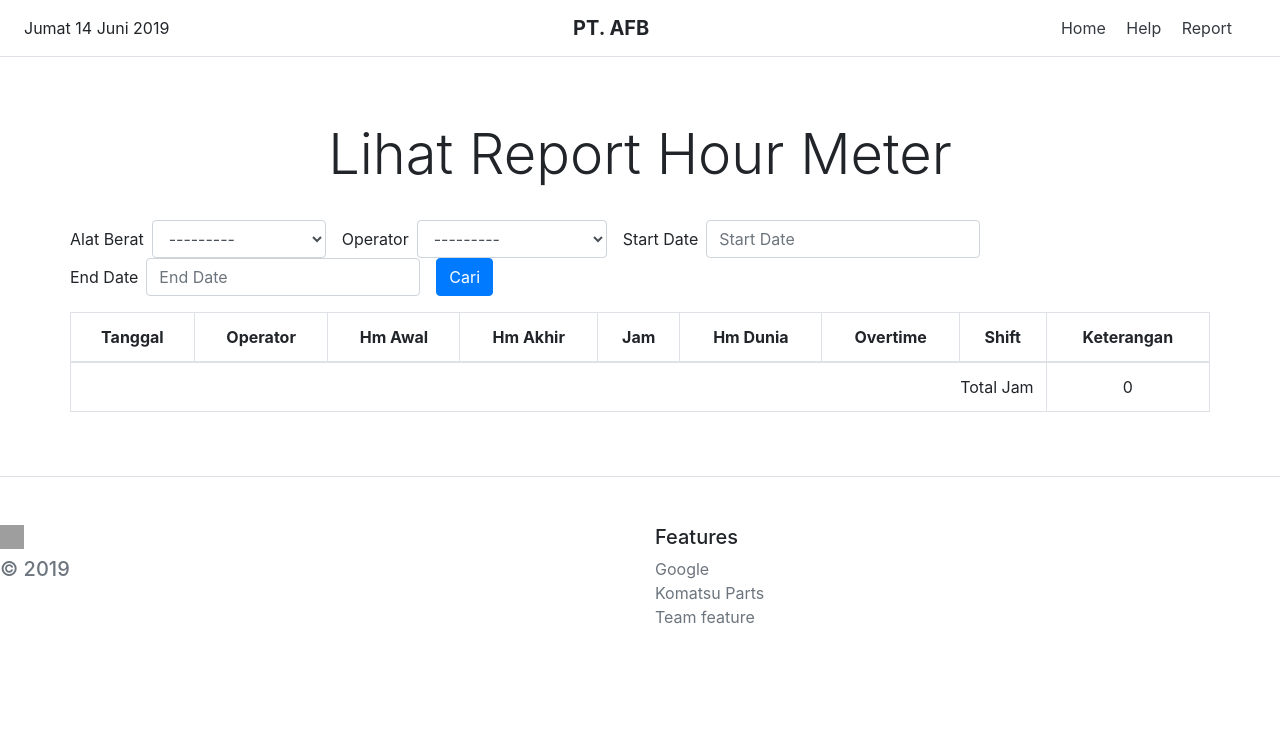
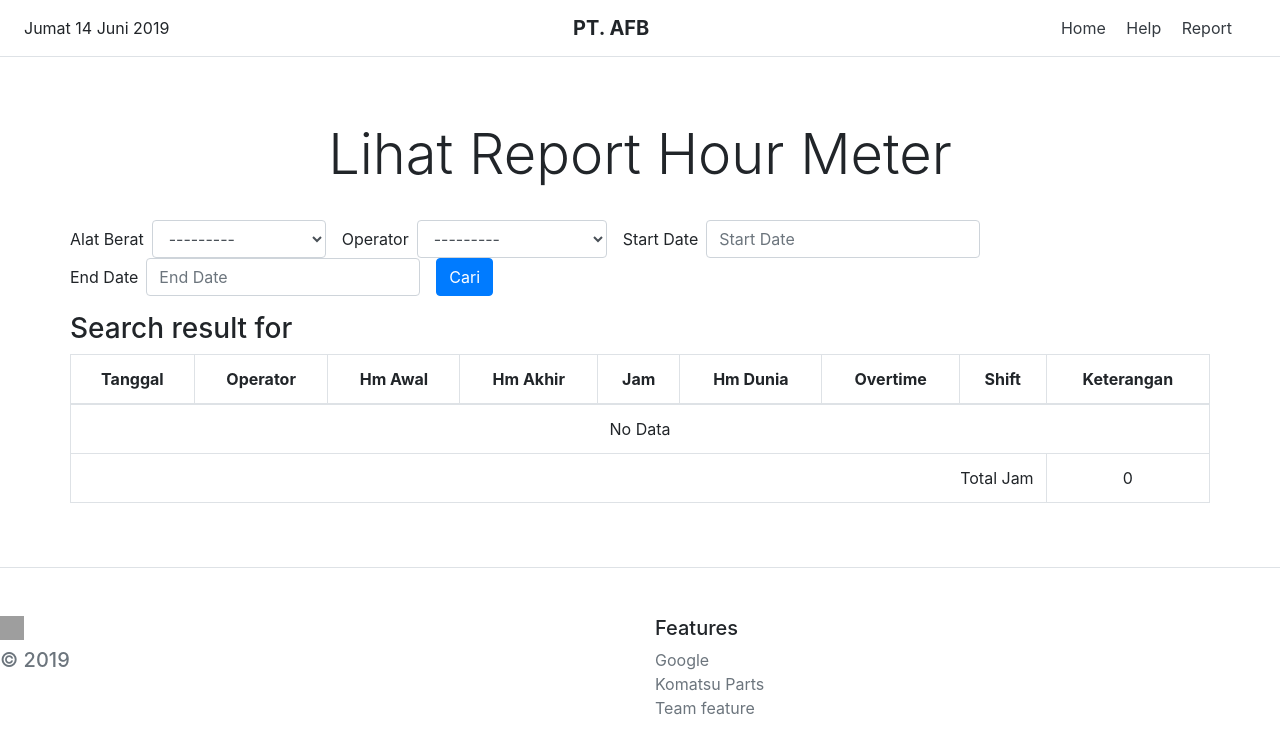
Before and after one commit to hengkypl/afb-project, a Django app: page /report/hour_meter in a window 1280 px wide. Shown: the top 742 px of the page. Run offline with Django 3.2, Linux system fonts and the light colour scheme; tables that the repository leaves empty hold one stand-in row (values such as "Sample post"); style sheets or scripts are compiled from the project's sources; some libraries are stand-ins or nearby versions; grey boxes are pictures that could not be loaded.

Commit message:
More improvement in hour meter report

```diff
--- a/report/views.py
+++ b/report/views.py
@@ -23,7 +23,6 @@
         get_var = self.request.GET
 
         if get_var:
-
             # Ensure all parameters are not empty
             if all(key in get_var for key in self.valid_keys):
                 alat_id = get_var['alatid']
--- a/templates/report/report_hour_meter.html
+++ b/templates/report/report_hour_meter.html
@@ -33,6 +33,7 @@
       </form>
     </div>
     <div class="card-deck mb-3 text-center">
+      <h3>Search result for</h3>
         <table class="table table-bordered">
           <thead>
             <tr>
@@ -48,6 +49,7 @@
             </tr>
           </thead>
           <tbody>
+            {% if object_list %}
               {% for obj in object_list%}
                 <tr>
                   <td>{{obj.created}}</td>
@@ -61,6 +63,11 @@
                   <td>{{obj.keterangan}}</td>
                 </tr>
               {% endfor %}
+            {% else %}
+              <tr>
+                <td colspan="9">No Data</td>
+              </tr>
+            {% endif %}
           </tbody>
           <tfoot>
             <tr>
```
Lines whose indentation alone changed are shown as unchanged.
